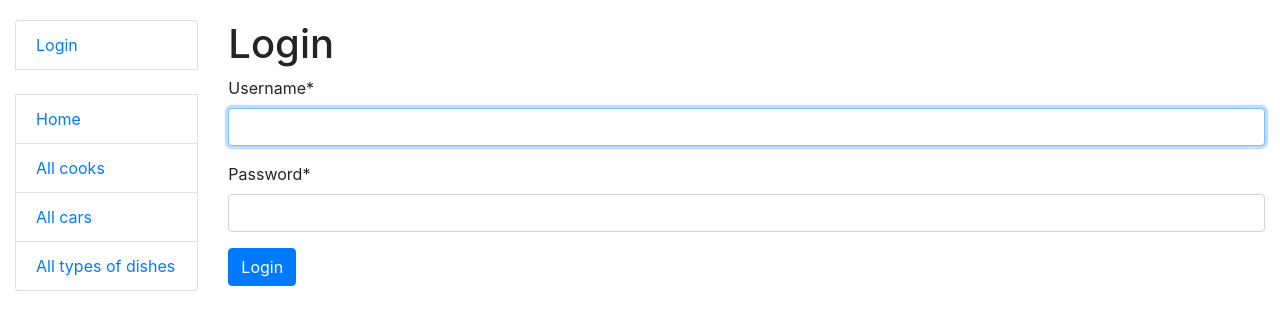
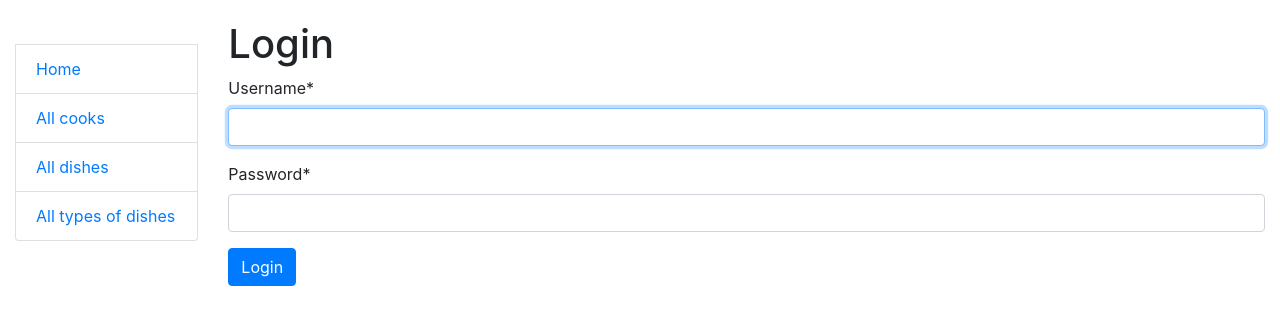
Before and after one commit to Andriy-Makarenko/kitchen-mate, a Django app: page /accounts/login/ in a window 1280 px wide. Shown: the top 330 px of the page. Run offline with Django 4.2, Linux system fonts and the light colour scheme; some libraries are stand-ins or nearby versions.

Commit message:
Add odering to Meta class to Dish in models.py

```diff
--- a/restaurant/models.py
+++ b/restaurant/models.py
@@ -30,6 +30,7 @@ class Dish(models.Model):
     cooks = models.ManyToManyField(Cook, related_name="dishes")
 
     class Meta:
+        ordering = ["name"]
         verbose_name = "dish"
         verbose_name_plural = "dishes"
 
--- a/templates/includes/sidebar.html
+++ b/templates/includes/sidebar.html
@@ -1,15 +1,15 @@
 <ul class="sidebar-nav list-group">
-  {% if user.is_authenticated %}
-    <li class="list-group-item">User: <a href="{{ user.get_absolute_url }}">{{ user.get_username }}</a></li>
-    <li class="list-group-item"><a href="{% url 'logout'%}?next={{request.path}}">Logout</a></li>
-  {% else %}
-    <li class="list-group-item"><a href="{% url 'login'%}?next={{request.path}}">Login</a></li>
-  {% endif %}
+{#  {% if user.is_authenticated %}#}
+{#    <li class="list-group-item">User: <a href="{{ user.get_absolute_url }}">{{ user.get_username }}</a></li>#}
+{#    <li class="list-group-item"><a href="{% url 'logout'%}?next={{request.path}}">Logout</a></li>#}
+{#  {% else %}#}
+{#    <li class="list-group-item"><a href="{% url 'login'%}?next={{request.path}}">Login</a></li>#}
+{#  {% endif %}#}
 
   <br>
 
   <li class="list-group-item"><a href="{% url 'restaurant:index' %}">Home</a></li>
   <li class="list-group-item"><a href="{% url 'restaurant:cook-list' %}">All cooks</a></li>
-  <li class="list-group-item"><a href="{% url 'restaurant:dish-list' %}">All cars</a></li>
+  <li class="list-group-item"><a href="{% url 'restaurant:dish-list' %}">All dishes</a></li>
   <li class="list-group-item"><a href="{% url 'restaurant:dish-type-list' %}">All types of dishes</a></li>
 </ul>
--- a/templates/restaurant/dish_list.html
+++ b/templates/restaurant/dish_list.html
@@ -3,7 +3,7 @@
 
 {% block content %}
   <h1>
-    Dish list
+    Dishes list
     <a href="{% url 'restaurant:dish-create' %}" class="btn btn-primary link-to-page">
       Create
     </a>
```
Also changed, not shown: restaurant/migrations/0004_alter_dish_options.py (added).
